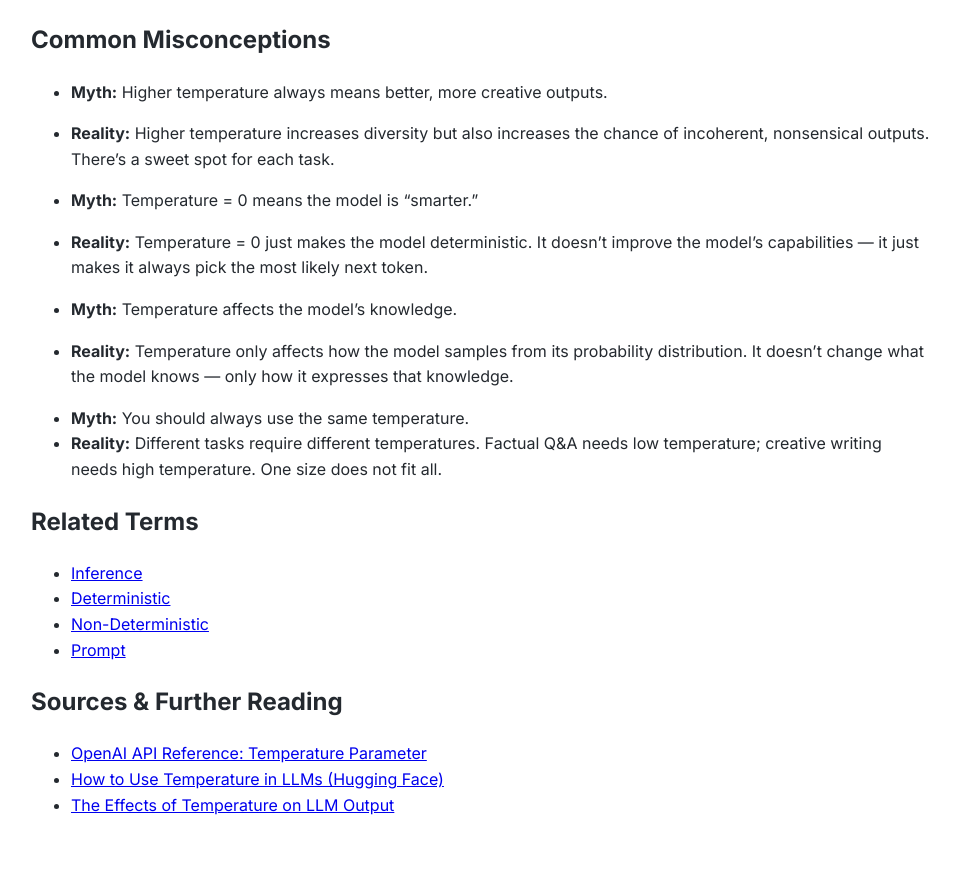
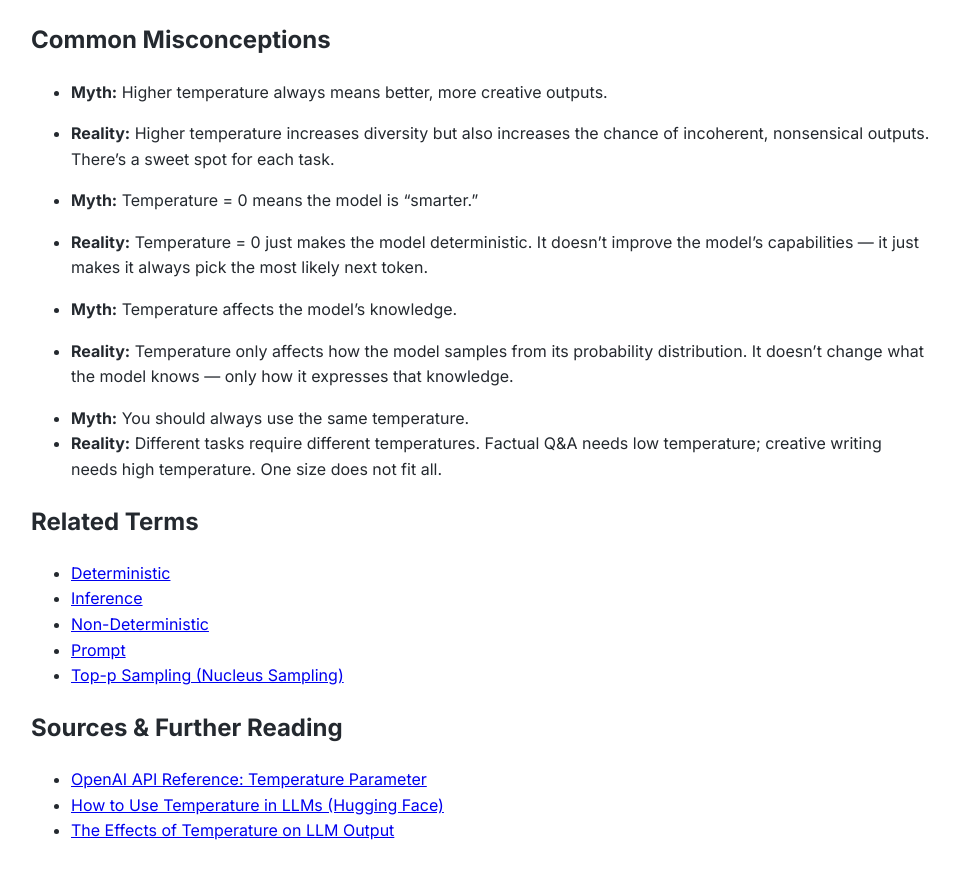
Before and after one commit to alexnubla/ai-dictionary, a Jekyll site: the page built from terms/temperature.md, in a window 1280 px wide and 900 px high, scrolled down 3658 px. Shown: the top 879 px of the window, without its empty margins (159-1118 px from the left). Built offline with Jekyll 4.4.1, drawn with Linux system fonts in a browser that asks for light colours.

Commit message:
Update temperature.md

```diff
--- a/terms/temperature.md
+++ b/terms/temperature.md
@@ -152,10 +152,11 @@ for i in range(3):
 - **Reality:** Different tasks require different temperatures. Factual Q&A needs low temperature; creative writing needs high temperature. One size does not fit all.
 
 ## Related Terms
+- [Deterministic](../deterministic/)
 - [Inference](../inference/)
-- [Deterministic](../deterministic/)
 - [Non-Deterministic](../non-deterministic/)
 - [Prompt](../prompt/)
+- [Top-p Sampling (Nucleus Sampling)](../top-p-sampling/)
 
 ## Sources & Further Reading
 - [OpenAI API Reference: Temperature Parameter](https://platform.openai.com/docs/api-reference/chat/create)
```
